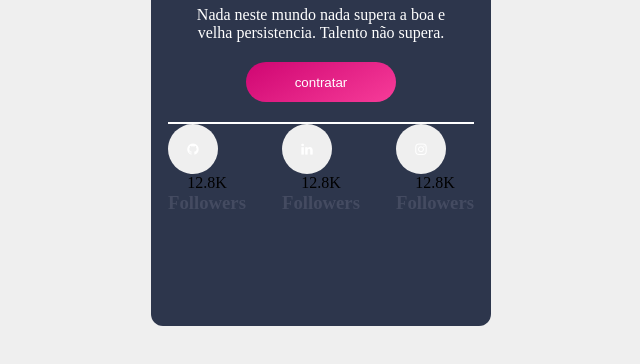
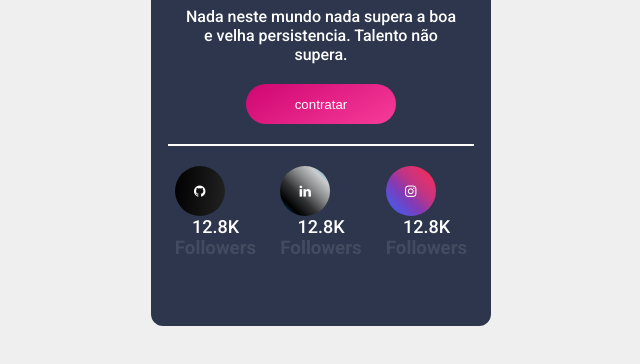
Before and after one commit to emilyangelo/card, a plain HTML site: page index.html in a window 1280 px wide. Shown: the part 364-728 px from the top of the page, without its empty margins (319-959 px from the left). Drawn offline with Linux system fonts and the light colour scheme.

Commit message:
projeto finalizado

```diff
--- a/index.html
+++ b/index.html
@@ -27,19 +27,19 @@
                 <hr>
                 <div class="social-buttons">
                   <div class="button-social">
-                    <button><i class="fa fa-github" aria-hidden="true"></i></button>
+                    <button class="button-github"><i class="fa fa-github" aria-hidden="true"></i></button>
                     <span class="seguidores">12.8K</span>
                     <h3>Followers</h3>
                   </div>
 
                   <div class="button-social">
-                    <button><i class="fa fa-linkedin" aria-hidden="true"></i></button>
+                    <button class="button-linkedin"><i class="fa fa-linkedin" aria-hidden="true"></i></button>
                     <span class="seguidores">12.8K</span>
                     <h3>Followers</h3>
                     </div>
 
                     <div class="button-social">
-                        <button><i class="fa fa-instagram" aria-hidden="true"></i></button>
+                        <button class="button-instagram"><i class="fa fa-instagram" aria-hidden="true"></i></button>
                         <span class="seguidores">12.8K</span>
                         <h3>Followers</h3>
                   </div>
--- a/style.css
+++ b/style.css
@@ -1,3 +1,5 @@
+@import url('https://fonts.googleapis.com/css2?family=Roboto:wght@300;500;700&display=swap');
+
 *{
 margin: 0;
 padding: 0;
@@ -11,6 +13,7 @@ body{
     width: 100vw;
     height: 100vh;
     background-color: #efefef;
+    font-family: 'Roboto', sans-serif
 }
 
 .conteiner{
@@ -80,6 +83,7 @@ p{
     background:linear-gradient(150deg, #cf0672, #f73c99);
     color: #fff;
     margin: 20px 0;
+    cursor: pointer;
 }
 
 .button-hireme:hover{
@@ -94,7 +98,8 @@ hr{
 .social-buttons{
     display: flex;
     justify-content: space-between;
-    width: 90%;
+    width: 86%;
+    margin-top: 20px;
 }
 
 .button-social{
@@ -109,3 +114,27 @@ button{
     border-radius: 50%;
     border: none;
 }
+
+.button-instagram{
+    background:linear-gradient(45deg, #405de6, #5851db, #833ab4, #c13584, #e1306c, #fd1d1d);
+    cursor: pointer;
+}
+
+.button-github{
+    background:linear-gradient(95deg, #000, #222);
+    cursor: pointer;
+}
+
+.button-linkedin{
+    background:linear-gradient(45deg, #0077b5, #000000, #313335, #86888a, #caccce, #00a0dc);
+    cursor: pointer;
+}
+
+.button-social.fa{
+font-size: 25px;
+}
+
+.seguidores{
+    color: #fff;
+    font-size: 18px;
+}
```
